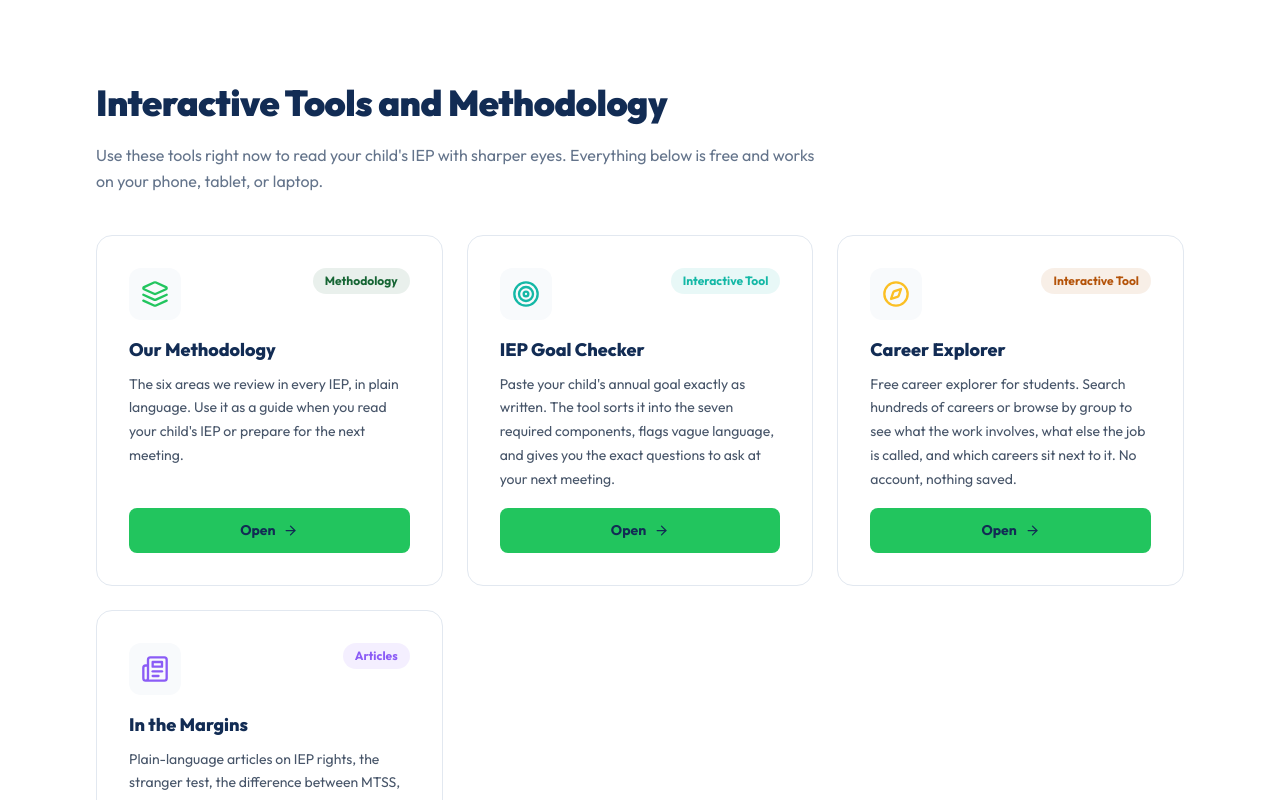
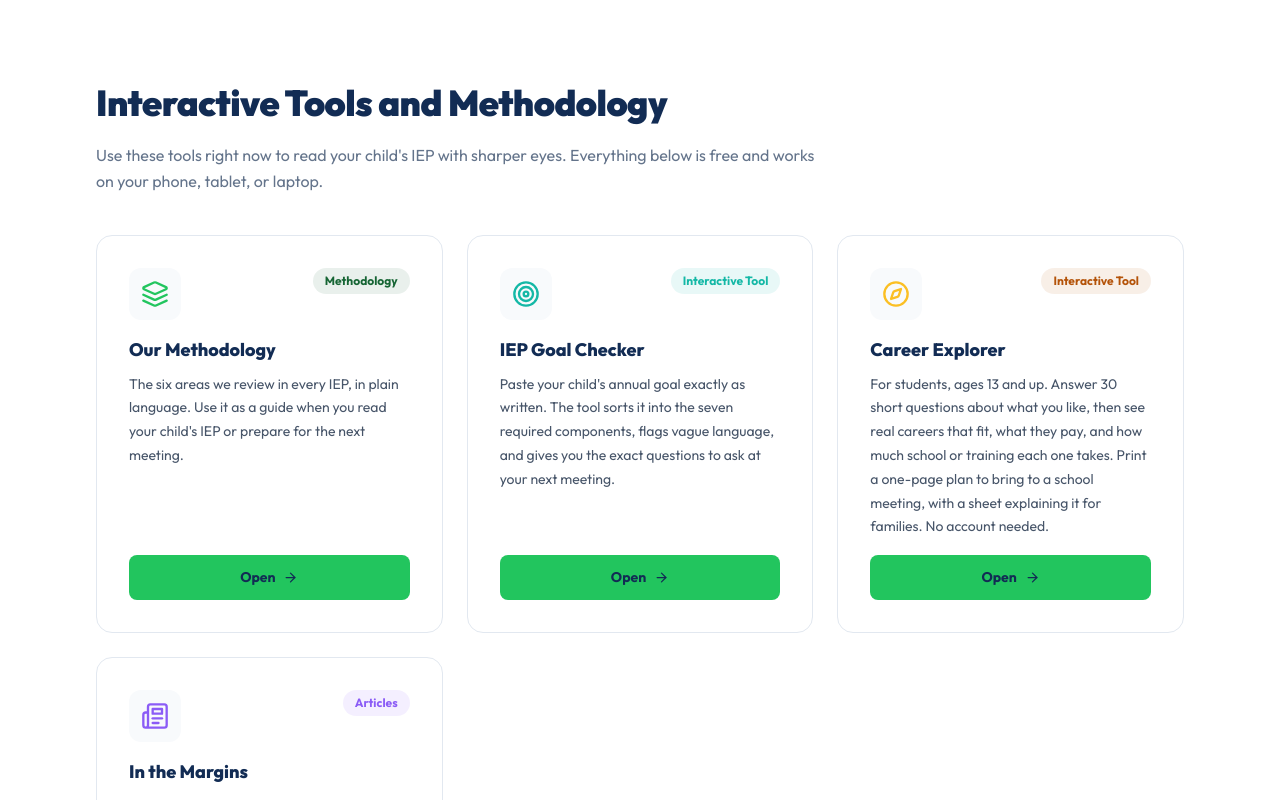
Before and after one commit to rcw8582-crypto/edquity-website, a React (Vite) app: page /resources in a window 1280 px wide. Shown: the part 507-1307 px from the top of the page. Built offline with nearby package versions, Linux system fonts and the light colour scheme.

Commit message:
Update Resources.tsx

```diff
--- a/src/pages/Resources.tsx
+++ b/src/pages/Resources.tsx
@@ -26,7 +26,7 @@ const interactiveTools = [
   {
     icon: <Compass size={28} color="#FBBF24" />,
     title: "Career Explorer",
-    desc: "Free career explorer for students. Search hundreds of careers or browse by group to see what the work involves, what else the job is called, and which careers sit next to it. No account, nothing saved.",
+    desc: "For students, ages 13 and up. Answer 30 short questions about what you like, then see real careers that fit, what they pay, and how much school or training each one takes. Print a one-page plan to bring to a school meeting, with a sheet explaining it for families. No account needed.",
     href: "/pathways/explore",
     badge: "Interactive Tool",
     badgeColor: "#B45309",
```
